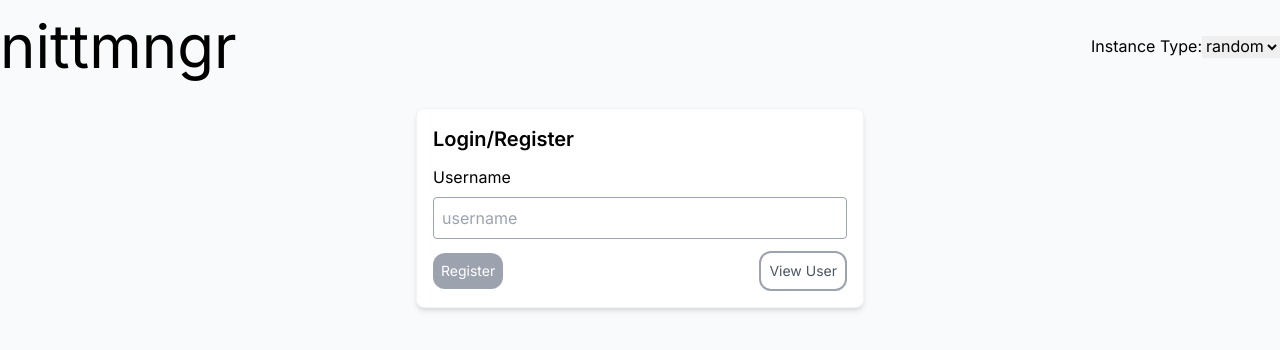
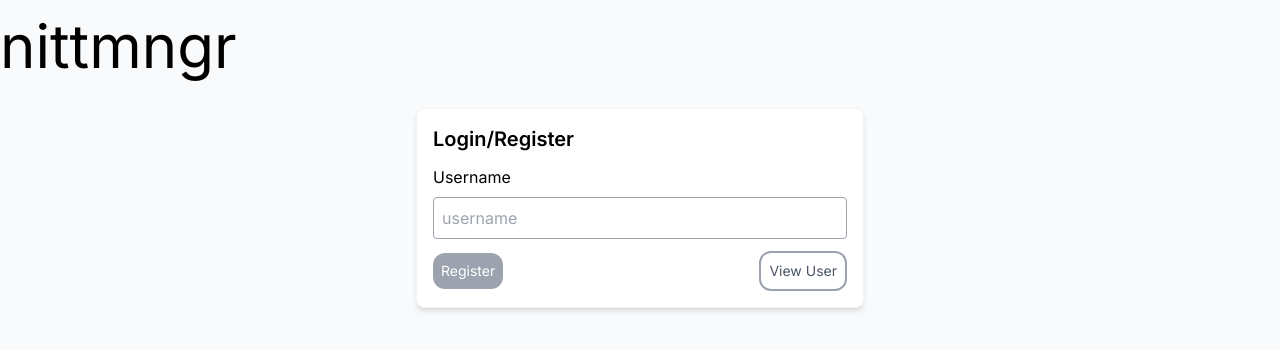
Before and after one commit to jaimetrovoada/nittmngr, a Next.js app: page / in a window 1280 px wide. Shown: the top 350 px of the page. Built offline with nearby package versions, Linux system fonts and the light colour scheme.

Commit message:
remove select provider

```diff
--- a/app/layout.tsx
+++ b/app/layout.tsx
@@ -1,8 +1,6 @@
 import Link from "next/link";
 import "./globals.css";
 import { Inter } from "next/font/google";
-import Providers from "./providers";
-import Select, { Option } from "@/components/Select/Select";
 
 const inter = Inter({ subsets: ["latin"] });
 
@@ -16,27 +14,17 @@ export default function RootLayout({
 }: {
   children: React.ReactNode;
 }) {
-  const options: Option[] = [
-    { value: "random", label: "random" },
-    { value: "nsfw", label: "nsfw" },
-  ];
   return (
     <html lang="en">
       <body className={inter.className + " flex h-dynamic flex-col bg-gray-50"}>
-        <Providers>
         <header className="container mx-auto p-4 lg:px-0">
           <nav className="flex flex-row items-center justify-between">
             <Link href="/" className="text-3xl lg:text-6xl">
               nittmngr
             </Link>
-              <div>
-                Instance Type:
-                <Select options={options} />
-              </div>
           </nav>
         </header>
         {children}
-        </Providers>
       </body>
     </html>
   );
--- a/app/providers.tsx
+++ /dev/null
@@ -1,12 +0,0 @@
-import React from "react";
-import SelectProvider from "@/components/Select/SelectProvider";
-
-interface Props {
-  children: React.ReactNode;
-}
-
-const Providers = ({ children }: Props) => {
-  return <SelectProvider>{children}</SelectProvider>;
-};
-
-export default Providers;
--- a/components/FeedItem.tsx
+++ b/components/FeedItem.tsx
@@ -1,7 +1,5 @@
 "use client";
 import { createNitterLink } from "@/lib";
-import { useContext } from "react";
-import { SelectContext } from "./Select/SelectProvider";
 import { UserFeedsResponse } from "@/@types";
 import Link from "next/link";
 
@@ -11,8 +9,7 @@ interface Props {
 }
 
 const FeedItem = ({ feed, user }: Props) => {
-  const { selectedOption } = useContext(SelectContext);
-  const url = createNitterLink(feed.subscriptions || [], selectedOption);
+  const url = createNitterLink(feed.subscriptions || [], feed.isNsfw);
 
   return (
     <div className="flex flex-col gap-2 rounded-xl border border-gray-200 p-4 shadow-md">
--- a/components/Select/Select.tsx
+++ /dev/null
@@ -1,38 +0,0 @@
-"use client";
-import { useContext } from "react";
-import { SelectContext } from "./SelectProvider";
-
-export interface Option {
-  value: string;
-  label: string;
-}
-
-interface SelectProps {
-  options: Option[];
-}
-
-const Select = ({ options }: SelectProps) => {
-  const { selectedOption, setSelectedOption } = useContext(SelectContext);
-
-  const handleChange = (event: React.ChangeEvent<HTMLSelectElement>) => {
-    setSelectedOption && setSelectedOption(event.target.value);
-  };
-
-  return (
-    <select value={selectedOption} onChange={handleChange}>
-      {options.map((option) => (
-        <option key={option.value} value={option.value}>
-          {option.label}
-        </option>
-      ))}
-    </select>
-  );
-};
-
-export default Select;
-
-export const SelectedOptionDisplay = () => {
-  const { selectedOption } = useContext(SelectContext);
-
-  return <div>Selected option: {selectedOption}</div>;
-};
--- a/components/Select/SelectProvider.tsx
+++ /dev/null
@@ -1,25 +0,0 @@
-"use client";
-import { createContext, useState } from "react";
-
-interface SelectContextValue {
-  selectedOption?: string;
-  setSelectedOption?: (value: string) => void;
-}
-
-export const SelectContext = createContext<SelectContextValue>({});
-
-interface Props {
-  children: React.ReactNode;
-}
-
-const SelectProvider = ({ children }: Props) => {
-  const [selectedOption, setSelectedOption] = useState<string>("random");
-
-  return (
-    <SelectContext.Provider value={{ selectedOption, setSelectedOption }}>
-      {children}
-    </SelectContext.Provider>
-  );
-};
-
-export default SelectProvider;
--- a/components/SubList.tsx
+++ b/components/SubList.tsx
@@ -1,10 +1,9 @@
 "use client";
-import React, { useEffect, useState, useContext } from "react";
+import React, { useEffect, useState } from "react";
 import { createNitterLink } from "../lib";
 import ListItem from "./ListItem";
 import SubsForm from "./SubsForm";
 import { useRouter } from "next/navigation";
-import { SelectContext } from "./Select/SelectProvider";
 import { removeFeedSubscription, deleteFeed } from "@/lib/api";
 
 interface Props {
@@ -18,12 +17,11 @@ const SubList = ({ subs, feedName, feedId, username }: Props) => {
   const [list, setList] = useState<string[]>(subs || []);
   const [url, setUrl] = useState("");
   const router = useRouter();
-  const { selectedOption } = useContext(SelectContext);
 
   useEffect(() => {
-    const url = createNitterLink(list, selectedOption);
+    const url = createNitterLink(list, false);
     setUrl(url);
-  }, [list, selectedOption]);
+  }, [list]);
 
   const deleteItem = async (name: string) => {
     const newSubs = list.filter((item) => item !== name);
```
Lines whose indentation alone changed are shown as unchanged.
